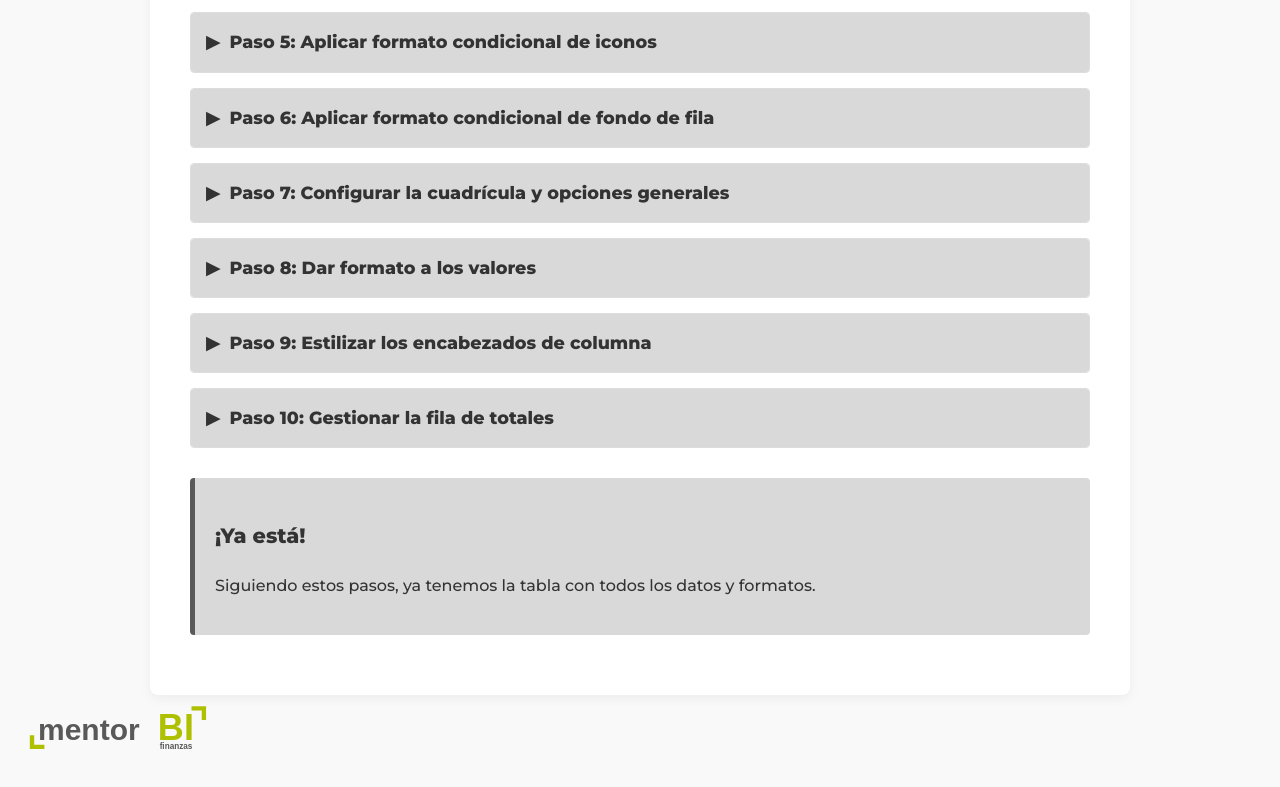
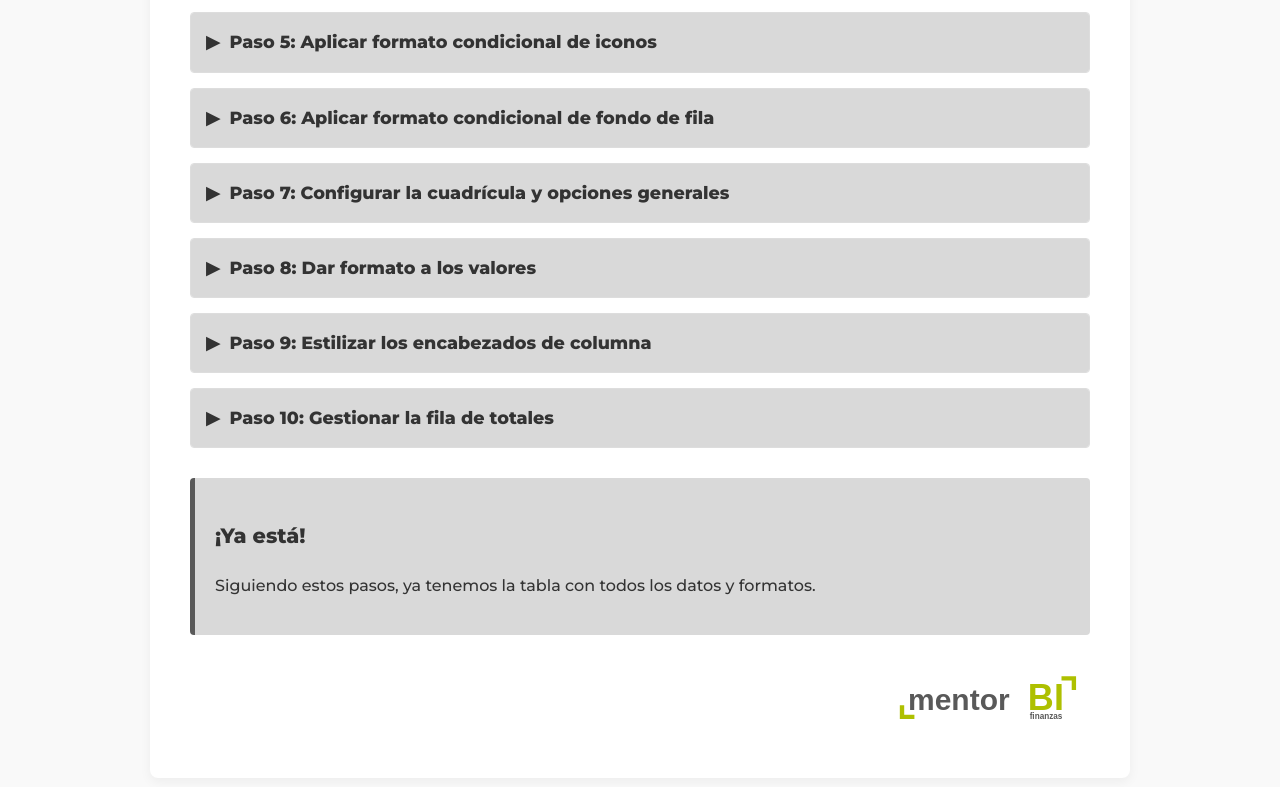
Before and after one commit to mentorBIfinanzas/cursoPBI2025-Dia2PYG, a plain HTML site: page 10_pasos_PYG.html in a window 1280 px wide. Shown: the part 919-1706 px from the top of the page. Drawn offline with Linux system fonts and the light colour scheme.

Commit message:
10_pasos_PYG.html

```diff
--- a/10_pasos_PYG.html
+++ b/10_pasos_PYG.html
@@ -155,8 +155,10 @@
     </style>
 </head>
 <body>
-<img src="Isologo_fondo_blanco.svg" alt="Logotipo" style="width: 250px; margin-bottom: 20px;">
-<div class="container">
+
+    <div class="container">
+        <!-- ===== IMAGEN INICIAL AÑADIDA AQUÍ ===== -->
+        <img src="Isologo_fondo_blanco.svg" alt="Logotipo" style="width: 250px; margin-bottom: 20px;">
     <h1>10 pasos para crear la tabla del PYG</h1>
 
     <div class="intro">
@@ -396,8 +398,10 @@
         <h3>¡Ya está!</h3>
         <p>Siguiendo estos pasos, ya tenemos la tabla con todos los datos y formatos.</p>
     </div>
-
+        <!-- ===== IMAGEN FINAL AÑADIDA AQUÍ ===== -->
+        <div style="text-align: right; margin-top: 30px;">
+            <img src="Isologo_fondo_blanco.svg" alt="Logotipo" style="width: 200px;">
+        </div>
 </div>
-<img src="Isologo_fondo_blanco.svg" alt="Logotipo" style="width: 200px;">
 </body>
 </html>
```
